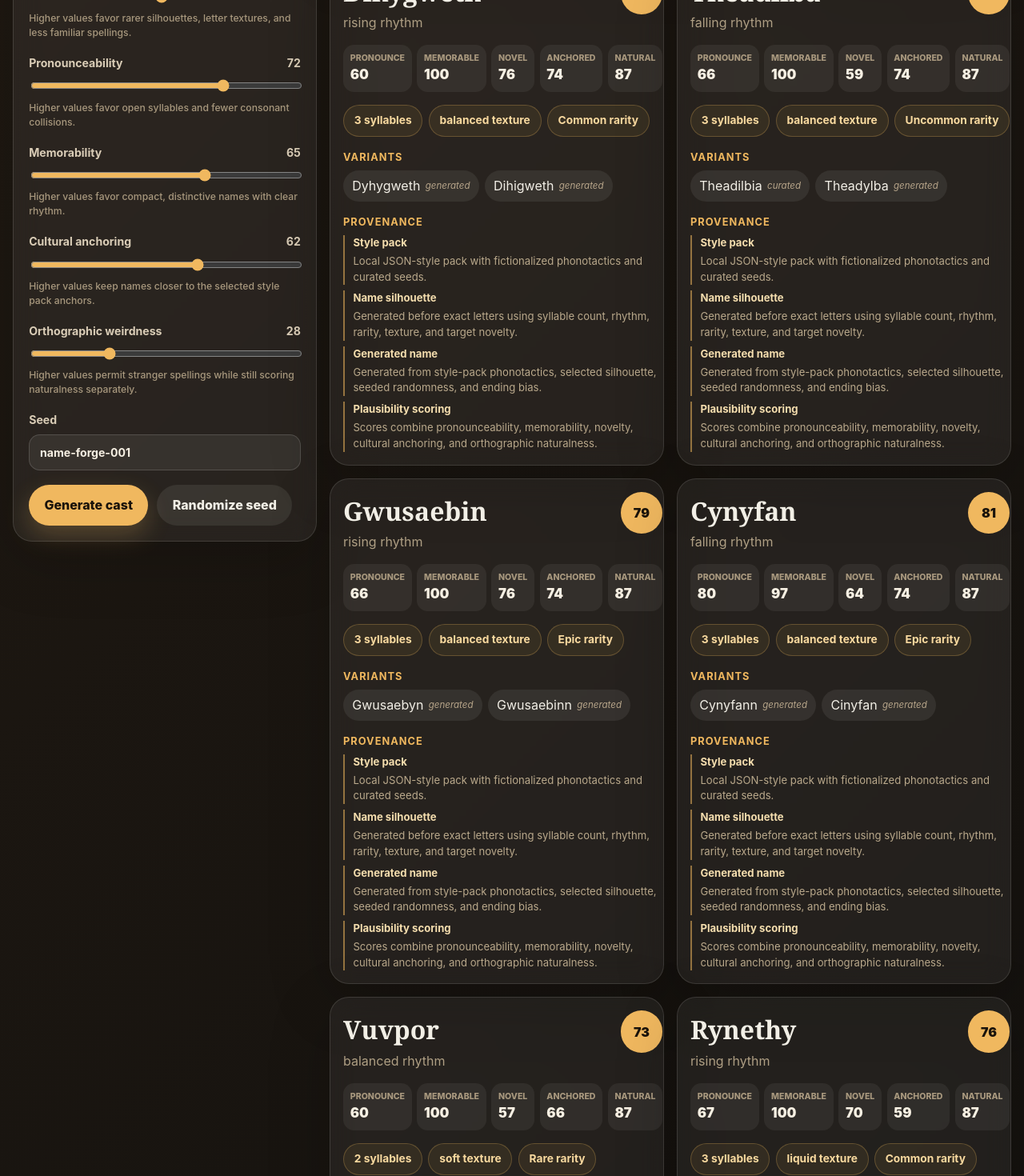
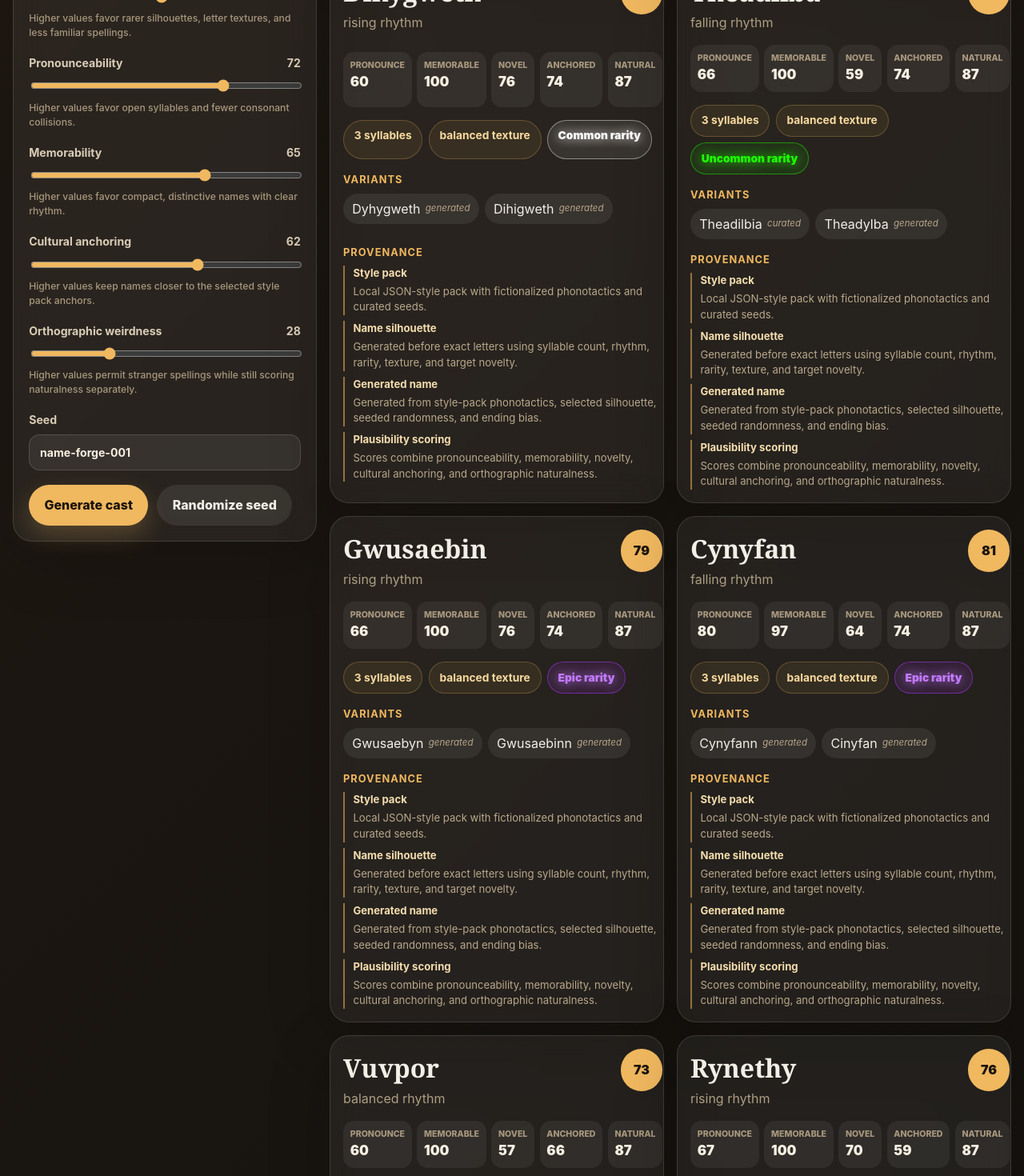
Before and after one commit to jaahay/name-forge, a React (Vite) app: page / in a window 1280 px wide. Shown: the part 580-2050 px from the top of the page at 80% size. Built offline with nearby package versions, Linux system fonts and the light colour scheme.

Commit message:
Style rarity color pills

```diff
--- a/src/styles.css
+++ b/src/styles.css
@@ -38,6 +38,12 @@ h1, h2, h3, p { margin-top: 0; }
 .score-list dt { color: #a8987e; font-size: 0.66rem; font-weight: 800; text-transform: uppercase; }
 .score-list dd { margin: 0; color: #f7f0e3; font-size: 1.05rem; font-weight: 900; }
 .metadata, .variants, .provenance { display: flex; gap: 0.45rem; flex-wrap: wrap; margin: 0; padding: 0; list-style: none; }
+.metadata .rarity-pill { font-weight: 900; text-shadow: 0 0 14px currentColor; }
+.metadata .rarity-common { border-color: rgba(255, 255, 255, 0.42); color: #ffffff; background: rgba(255, 255, 255, 0.08); }
+.metadata .rarity-uncommon { border-color: rgba(30, 255, 0, 0.46); color: #1eff00; background: rgba(30, 255, 0, 0.08); }
+.metadata .rarity-rare { border-color: rgba(0, 112, 221, 0.54); color: #4aa8ff; background: rgba(0, 112, 221, 0.1); }
+.metadata .rarity-epic { border-color: rgba(163, 53, 238, 0.56); color: #c37aff; background: rgba(163, 53, 238, 0.12); }
+.metadata .rarity-legendary { border-color: rgba(255, 128, 0, 0.58); color: #ff9c2b; background: rgba(255, 128, 0, 0.12); }
 .variants li { display: inline-flex; gap: 0.4rem; align-items: center; border-radius: 999px; padding: 0.45rem 0.7rem; background: rgba(255, 255, 255, 0.07); }
 .variants em { color: #b7a58a; font-size: 0.72rem; }
 .provenance { display: grid; }
```
